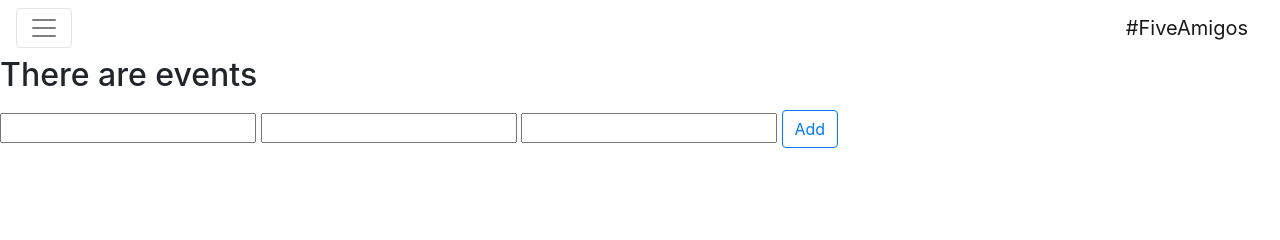
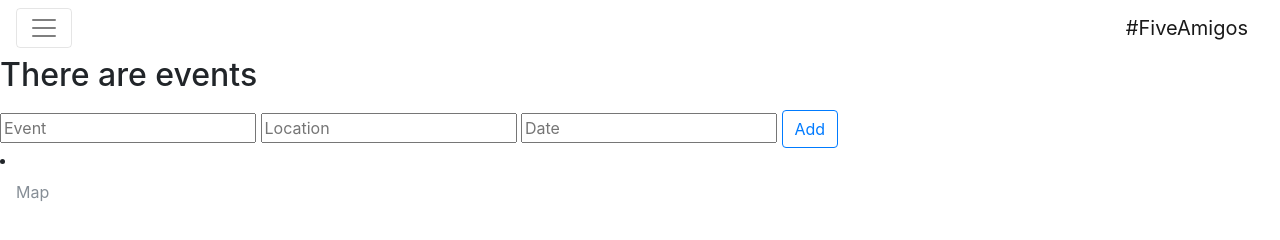
Before and after one commit to JayRage74/SCI-Final-Project, a website: page ngApp/views/index.html at #!/addEvent in a window 1280 px wide. Drawn offline with nearby package versions, Linux system fonts and the light colour scheme; some packages are replaced by stand-ins of ours; no server answers.

Commit message:
Adding updated changes

```diff
--- a/ngApp/controllers/controllers.js
+++ b/ngApp/controllers/controllers.js
@@ -27,5 +27,10 @@ app.controller('eventsController', ['$scope', '$resource',
             $scope.eventtime = '';
 
       });
+      // $scope.DeleteEvent = function (event) {
+      //          var _index = $scope.Event.indexOf(event);
+      //          $scope.Event.splice(_index, 1);
+      //      }
+      //
 
         }}]);
--- a/ngApp/views/addevent.html
+++ b/ngApp/views/addevent.html
@@ -1,17 +1,20 @@
 <div ng-controller= "eventsController">
 <h2>There are {{events.length}} events</h2>
 <ul>
-<a ng-repeat="event in events" class="list-group-item list-group-item-action list-group-item-success">{{event.name}}</a>
-<a ng-repeat="event in events" class="list-group-item list-group-item-action list-group-item-success">{{event.location}}</a>
+<a ng-repeat="event in events" class="list-group-item list-group-item-action list-group-item-success">Event: {{event.name}} | Location: {{event.location}} | Date: {{event.time}}</a>
+<!-- <a ng-repeat="event in events" class="list-group-item list-group-item-action list-group-item-success">{{event.location}}</a>
 <a ng-repeat="event in events" class="list-group-item list-group-item-action list-group-item-success">{{event.time}}</a>
-
+<button href="#" ng-click="DeleteEvent">Delete</a> -->
 </ul>
 
 
 <form  ng-submit="addEvent()">
-  <input ng-model="eventName" required>
-  <input ng-model="eventLocation" required>
-  <input ng-model="eventTime" required>
+  <input ng-model="eventName" placeholder="Event">
+  <input ng-model="eventLocation" placeholder="Location">
+  <input ng-model="eventTime" placeholder="Date">
   <button type="submit" class="btn btn-outline-primary">Add</button>
 </form>
+<li class="nav-item">
+  <a class="nav-link disabled" href="maps">Map</a>
+</li>
 </div>
```
Also changed, not shown: models/event.js (line endings or trailing spaces).
